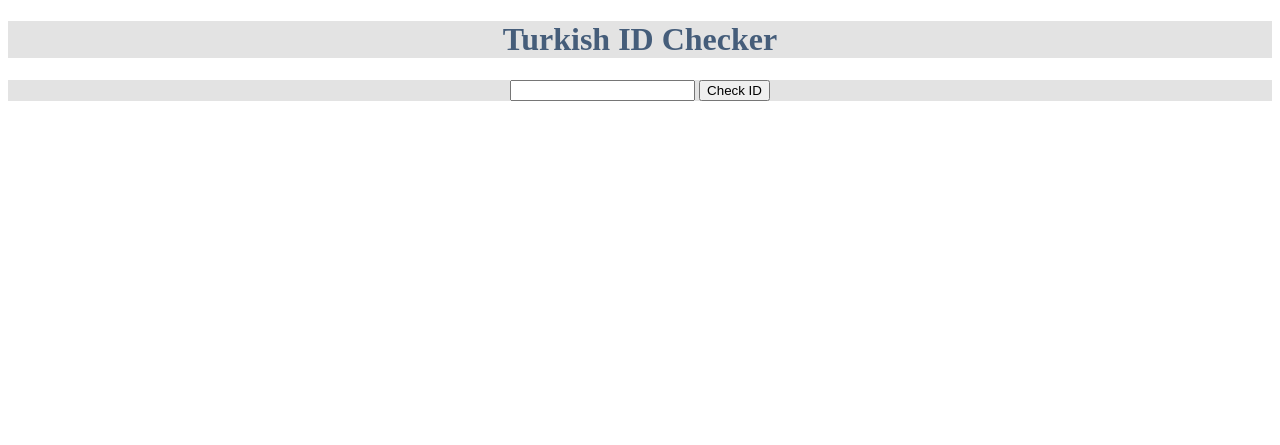
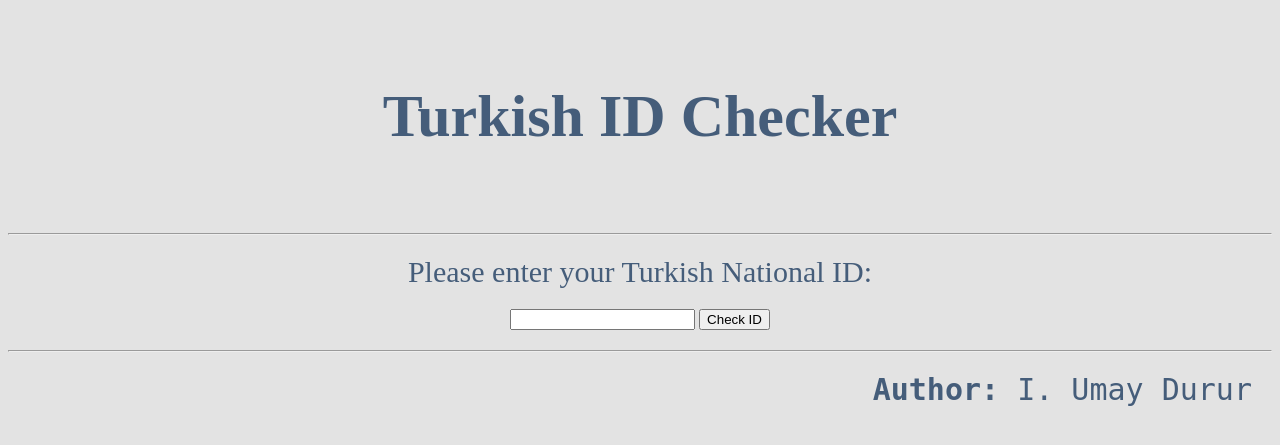
Before and after one commit to UmayD/IDChecker, a Flask app: page / in a window 1280 px wide. Shown: the top 445 px of the page. Run offline with Flask 2, Linux system fonts and the light colour scheme.

Commit message:
Edit UI and add input form after check

```diff
--- a/app.py
+++ b/app.py
@@ -14,7 +14,7 @@ def result():
     if request.method == "POST":
         turkish_id = request.form['content'] # Take input from user
         output = IDChecker.takeID(turkish_id) # Check and return the result of validation
-        return render_template("idchecker.html", output=output) # Pass the validated result to the html
+        return render_template("checked.html", output=output) # Pass the validated result to the html
     else:
         return render_template("index.html")
 
--- a/static/CSS/main.css
+++ b/static/CSS/main.css
@@ -1,23 +1,55 @@
+body {
+  background-color: #e3e3e3;
+}
+
+p {
+  color: #455d7a;
+  margin: 20px;
+  font-size: 30px;
+}
+
 .header {
   color: #455d7a;
   background-color: #e3e3e3;
   text-align: center;
 }
 
+.header_span {
+  margin: 20px;
+  font-size: 30px;
+}
+
 .title_checked {
   color: #455d7a;
-  background-color: #e3e3e3;
   text-align: center;
 }
 
+.checked_span {
+  margin: 20px;
+  font-size: 30px;
+}
+
 .content {
-  background-color: #e3e3e3;
   text-align: center;
+  margin: 20px;
 }
 
 .output {
-  color: #f95959;
-  background-color: #e3e3e3;
+  color: #455d7a;
+  margin: 20px;
+  font-size: 30px;
   text-align: center;
   font-family: Georgia, 'Times New Roman', Times, serif;
 }
+
+.reset_button {
+  text-align: center;
+  margin: 20px;
+}
+
+.footer {
+  text-align: right;
+  color: #455d7a;
+  font-family: monospace;
+  font-size: 20px;
+}
--- a/templates/base.html
+++ b/templates/base.html
@@ -9,5 +9,11 @@
 </head>
 <body>
     {% block body %}{% endblock %}
+
+    <hr>
+
+    <footer class="footer">
+        <p><strong>Author:</strong> I. Umay Durur</p>
+    </footer>
 </body>
 </html>
--- a/templates/index.html
+++ b/templates/index.html
@@ -4,11 +4,14 @@
 
 <!--Title-->
 <header class="header">
-    <h1>Turkish ID Checker</h1>
+    <span class="header_span"><h1>Turkish ID Checker</h1></span>
 </header>
+
+<hr>
 
 <!--Input bar and submit button-->
 <div class="content">
+    <span><p>Please enter your Turkish National ID: </p></span>
     <form action="/" method="POST">
         <input type="text" name="content">
         <input type="submit" value="Check ID">
```
Also changed, not shown: templates/checked.html (added, +20 -0 lines), templates/idchecker.html (deleted, +0 -11 lines).
